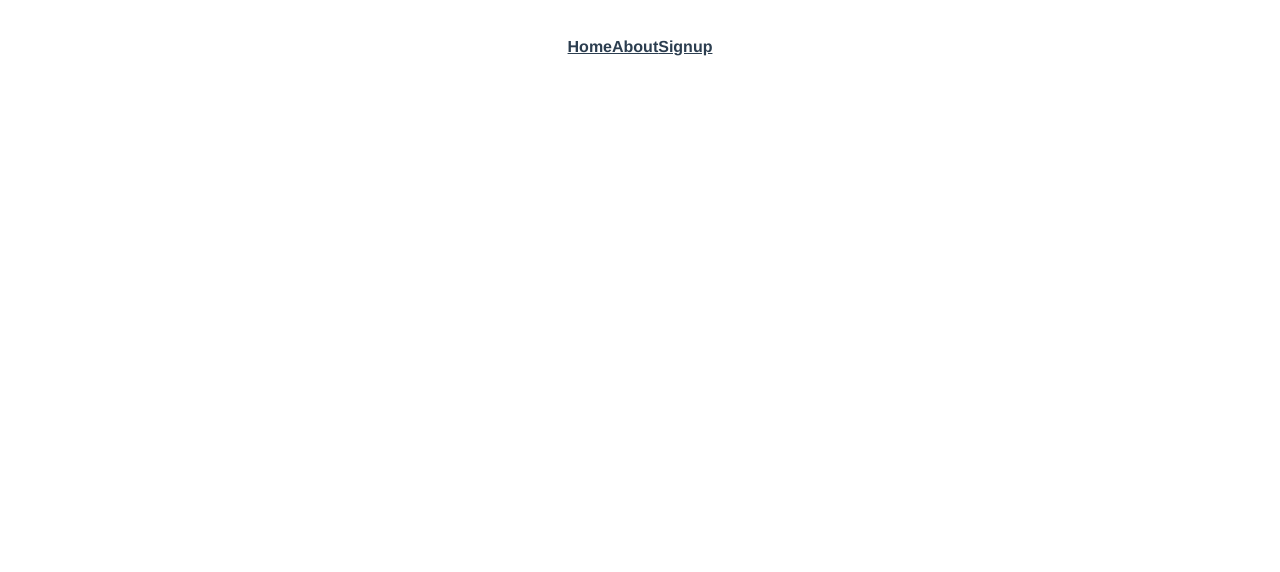
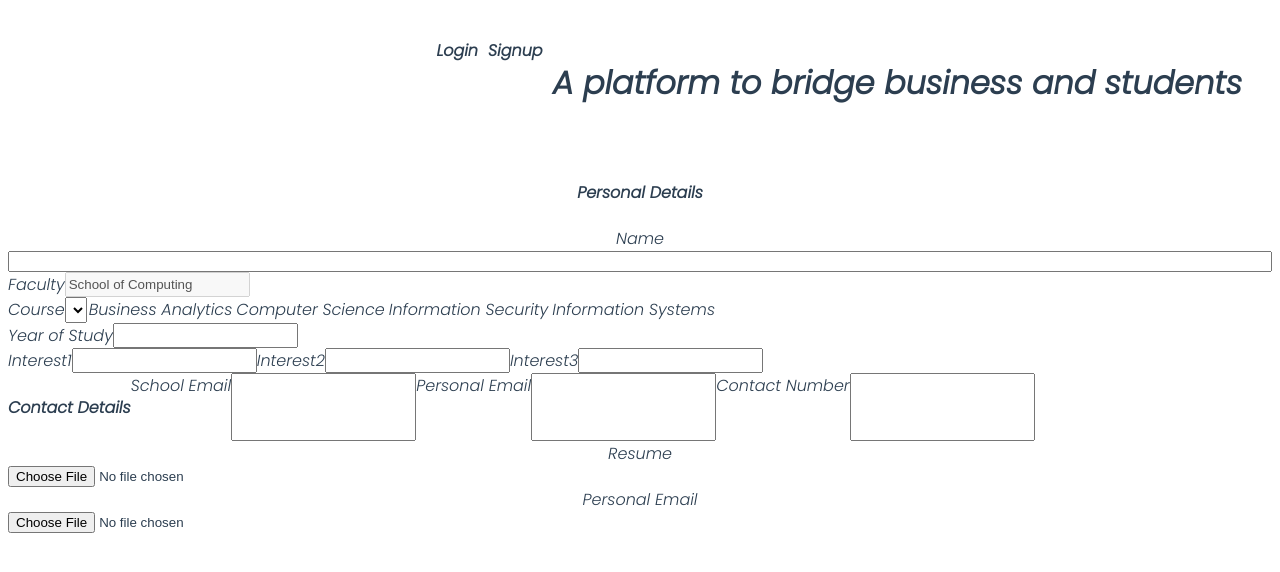
Before and after one commit to ARPspoofing/BT3103-Project, a Vue app: page /#/Profile/SelectInterest in a window 1280 px wide. Before the commit this address had no page. Shown: the top 572 px of the page. Built offline with nearby package versions, Linux system fonts and the light colour scheme.

Commit message:
profile page

```diff
--- a/package.json
+++ b/package.json
@@ -11,6 +11,7 @@
     "core-js": "^3.6.5",
     "vue": "^3.0.0",
     "vue-router": "^4.0.0-0",
+    "vue-tailwind": "^2.5.0",
     "vuelidate": "^0.7.7",
     "vuex": "^4.0.0-0"
   },
--- a/src/App.vue
+++ b/src/App.vue
@@ -1,31 +1,50 @@
 <template>
-  <div id="nav">
-    <router-link :to="{name:'Home'}">Home</router-link>
-    <router-link :to="{name:'About'}">About</router-link>
-    <router-link :to="{name:'Signup'}">Signup</router-link>
+  <div>
+  <Home/>
   </div>
-  <router-view/>
 </template>
 
+<script>
+import Home from './views/Home.vue'
+  export default {
+    components: {
+      Home,
+    }
+  }
+</script>
+
+
 <style>
+@import url('https://fonts.googleapis.com/css2?family=Poppins:ital,wght@1,300&display=swap');
 #app {
   font-family: Avenir, Helvetica, Arial, sans-serif;
   -webkit-font-smoothing: antialiased;
   -moz-osx-font-smoothing: grayscale;
   text-align: center;
   color: #2c3e50;
+  min-width: 100%;
+  min-height: 100%;
+  font-family: 'Poppins', sans-serif;
 }
-
 #nav {
   padding: 30px;
+  display: flex;
+  justify-content: flex-end;
+  gap: 10px;
 }
 
 #nav a {
   font-weight: bold;
   color: #2c3e50;
+  text-decoration: none;
 }
 
 #nav a.router-link-exact-active {
   color: #42b983;
 }
+
+.home {
+  height:80vh;
+}
+
 </style>
--- a/src/router/index.js
+++ b/src/router/index.js
@@ -1,12 +1,7 @@
 import { createRouter, createWebHashHistory } from 'vue-router'
-import Home from '../views/Home.vue'
+
 
 const routes = [
-  {
-    path: '/',
-    name: 'Home',
-    component: Home
-  },
   {
     path: '/about',
     name: 'About',
@@ -21,6 +16,11 @@ const routes = [
     path: '/login',
     name:'Login',
     component: () => import('../views/Login.vue')
+  },
+  {
+    path: '/Profile/SelectInterest',
+    name: 'SelectInterest',
+    component: () => import('../views/ProfilePage/SelectInterest.vue')
   }
 ]
 
--- a/src/views/Home.vue
+++ b/src/views/Home.vue
@@ -1,13 +1,29 @@
 <template>
-  <div>
-    Home
-  </div>
+    <div class="home">
+      <div id="nav">
+        <router-link :to="{name:'Login'}">Login</router-link>
+        <router-link :to="{name:'Signup'}">Signup</router-link>
+        <h1>A platform to bridge business and students</h1>
+      </div>
+      <router-view></router-view>
+
+    </div>
 </template>
 
 <script>
+import {useRouter} from "vue-router"
+const router = useRouter()
 export default {
   name: 'Home',
   components: {
   },
 }
 </script>
+
+
+<style scoped>
+.home {
+  height: 100vh;
+}
+
+</style>
--- /dev/null
+++ b/src/views/ProfilePage/ProfileForm.vue
@@ -0,0 +1,129 @@
+<template>
+    <div @click="check" ref="formWrap" class="form-wrap flex flex-column">
+        <form @submit.prevent="submitForm" class="content">
+            <div class="personal-details flex flex-column">
+                <h4>Personal Details</h4>
+                <div class="input flex flex-column">
+                    <label for="name">Name</label>
+                    <input required type="text" id="name" v-model="name">
+                </div>
+                <div class="input flex flex-colum">
+                    <label for="faculty">Faculty</label>
+                    <input type="text" id="faculty" value="School of Computing" readonly>
+                </div>
+                <div class="input flex flex-colum">
+                    <label for="course">Course</label>
+                    <input type="text" id="course" v-model="course">
+                </div>
+                <div class="input flex flex-colum">
+                    <label for="year">Year of Study</label>
+                    <input type="text" id="year" v-model="year">
+                </div>
+                <div class="interest flex">
+                    <div class="input flex flex-colum">
+                        <label for="interest1">Interest1</label>
+                        <input type="text" id="interest1" v-model="interest1" >
+                    </div>
+                    <div class="input flex flex-colum">
+                        <label for="interest2">Interest2</label>
+                        <input type="text" id="interest2" v-model="interest2" >
+                    </div>
+                    <div class="input flex flex-colum">
+                        <label for="interest1">Interest3</label>
+                        <input type="text" id="interest3" v-model="interest3" >
+                    </div>
+                </div>
+            </div>
+            <div class="contact-details flex">
+                <h4>Contact Details</h4>
+                <div class="input flex flex-colum">
+                    <label for="school-email">School Email</label>
+                    <input type="text" id="school-email" v-model="school-email">
+                </div>
+                <div class="input flex flex-colum">
+                    <label for="personal-email">Personal Email</label>
+                    <input type="text" id="personal-email" v-model="personal-email">
+                </div>
+                <div class="input flex flex-colum">
+                    <label for="contact-no">Contact Number</label>
+                    <input type="text" id="contact-no" v-model="contact-no">
+                </div>
+            </div>
+        </form>
+    </div>
+</template>
+
+<script>
+export default {
+    data() {
+        return {
+            name:'',
+            course:'',
+            year:'',
+            interest1;'',
+            interest2:'',
+            interest3:'',
+            school-email:'',
+            personal-email:'',
+            contact-no:'',
+        }
+    }
+}
+</script>
+
+<style lang='sass'>
+    .invoice-enter-active,
+    .invoice-leave-active {
+    transition: 0.8s ease all;
+    }
+    .invoice-enter-from,
+    .invoice-leave-to {
+    transform: translateX(-700px);
+    }
+    button,
+    .button {
+    cursor: pointer;
+    padding: 16px 24px;
+    border-radius: 30px;
+    border: none;
+    font-size: 12px;
+    margin-right: 8px;
+    color: #fff;
+    }
+    .dark-purple {
+    background-color: #252945;
+    }
+    .red {
+    background-color: #ec5757;
+    }
+    .purple {
+    background-color: #7c5dfa;
+    }
+    .green {
+    background-color: #33d69f;
+    }
+    .orange {
+    background-color: #ff8f00;
+    }
+    // utility classes
+    .flex {
+    display: flex;
+    }
+    .flex-column {
+    flex-direction: column;
+    }
+    .container {
+    width: 100%;
+    padding: 40px 10px;
+    max-width: 850px;
+    margin: 0 auto;
+    @media (min-width: 900px) {
+        padding-top: 72px;
+    }
+    }
+    .nav-link {
+    text-decoration: none;
+    color: initial;
+    }
+
+</style>
--- /dev/null
+++ b/src/views/ProfilePage/SelectInterest.vue
@@ -0,0 +1,146 @@
+<template>
+    <div @click="check" ref="formWrap" class="form-wrap flex flex-column">
+        <form @submit.prevent="submitForm" class="content">
+            <!--Personal Details-->
+            <div class="personal-details flex flex-column">
+                <h4>Personal Details</h4>
+                <div class="input flex flex-column">
+                    <label for="name">Name</label>
+                    <input required type="text" id="name" v-model="name">
+                </div>
+                <div class="input flex flex-colum">
+                    <label for="faculty">Faculty</label>
+                    <input disabled type="text" id="faculty" value="School of Computing" readonly>
+                </div>
+                <div class="input flex flex-colum">
+                    <label for="course">Course</label>
+                    <select required type="text" id="course" v-model="course" ></select>
+                      <option value="Business Analytics">Business Analytics</option>
+                      <option value="Computer Science">Computer Science</option>
+                      <option value="Information Security">Information Security</option>
+                      <option value="Information Systems">Information Systems</option>
+                </div>
+                <div class="input flex flex-colum">
+                    <label for="year">Year of Study</label>
+                    <input required type="text" id="year" v-model="year">
+                </div>
+                <div class="interest flex">
+                    <div class="input flex flex-colum">
+                        <label for="interest1">Interest1</label>
+                        <input reuired type="text" id="interest1" v-model="interest1" >
+                    </div>
+                    <div class="input flex flex-colum">
+                        <label for="interest2">Interest2</label>
+                        <input required type="text" id="interest2" v-model="interest2" >
+                    </div>
+                    <div class="input flex flex-colum">
+                        <label for="interest1">Interest3</label>
+                        <input required type="text" id="interest3" v-model="interest3" >
+                    </div>
+                </div>
+            </div>
+            <!--Contact Details-->
+            <div class="contact-details flex">
+                <h4>Contact Details</h4>
+                <div class="input flex flex-colum">
+                    <label for="schoolEmail">School Email</label>
+                    <input required type="text" id="schoolEmail" v-model="schoolEmail">
+                </div>
+                <div class="input flex flex-colum">
+                    <label for="personalEmail">Personal Email</label>
+                    <input required type="text" id="personalEmail" v-model="personalEmail">
+                </div>
+                <div class="input flex flex-colum">
+                    <label for="contactNo">Contact Number</label>
+                    <input required type="text" id="contactNo" v-model="contactNo">
+                </div>
+            </div>
+            <!--Work Details-->
+            <div class="work flex flex-column">
+              <div class="input flex flex-column">
+                    <label for="resume">Resume</label>
+                    <input required type="file" id="resume" accept=".jpeg,.pdf,.docx" v-on:change="changeResume">
+                </div>
+                <div class="input flex flex-column">
+                    <label for="transcript">Personal Email</label>
+                    <input required type="file" id="transcript" accept=".jpeg,.pdf,.docx" v-on:change="changeTranscript">
+                </div>
+            </div>
+        </form>
+    </div>
+</template>
+
+<script>
+export default {
+    //Fetch data from Firebase afterwards
+    data() {
+        return {
+            name:'',
+            course:'',
+            year:'',
+            interest1:'',
+            interest2:'',
+            interest3:'',
+            schoolEmail:'',
+            personalEmail:'',
+            contactNo:'',
+        }
+    }
+}
+</script>
+
+<style scoped>
+    .invoice-enter-active,
+    .invoice-leave-active {
+    transition: 0.8s ease all;
+    }
+    .invoice-enter-from,
+    .invoice-leave-to {
+    transform: translateX(-700px);
+    }
+    button,
+    .button {
+    cursor: pointer;
+    padding: 16px 24px;
+    border-radius: 30px;
+    border: none;
+    font-size: 12px;
+    margin-right: 8px;
+    color: #fff;
+    }
+    .dark-purple {
+    background-color: #252945;
+    }
+    .red {
+    background-color: #ec5757;
+    }
+    .purple {
+    background-color: #7c5dfa;
+    }
+    .green {
+    background-color: #33d69f;
+    }
+    .orange {
+    background-color: #ff8f00;
+    }
+    .flex {
+    display: flex;
+    }
+    .flex-column {
+    flex-direction: column;
+    }
+    .container {
+    width: 100%;
+    padding: 40px 10px;
+    max-width: 850px;
+    margin: 0 auto;
+    @media (min-width: 900px) {
+        padding-top: 72px;
+    }
+    }
+    .nav-link {
+    text-decoration: none;
+    color: initial;
+    }
+
+</style>
--- a/src/views/Signup.vue
+++ b/src/views/Signup.vue
@@ -34,7 +34,7 @@ export default {
         register() {
                 createUserWithEmailAndPassword(getAuth(),this.email,this.password)
                 .then((data) => {
-                    this.$router.push('/')
+                    this.$router.push('/home')
                     setDoc(doc(db,"students",this.email),{
                             email:this.email,
                 })
```
Also changed, not shown: src/assets/HomePage.png (added), 1 other file (tests, documents, lock files or other folders).
